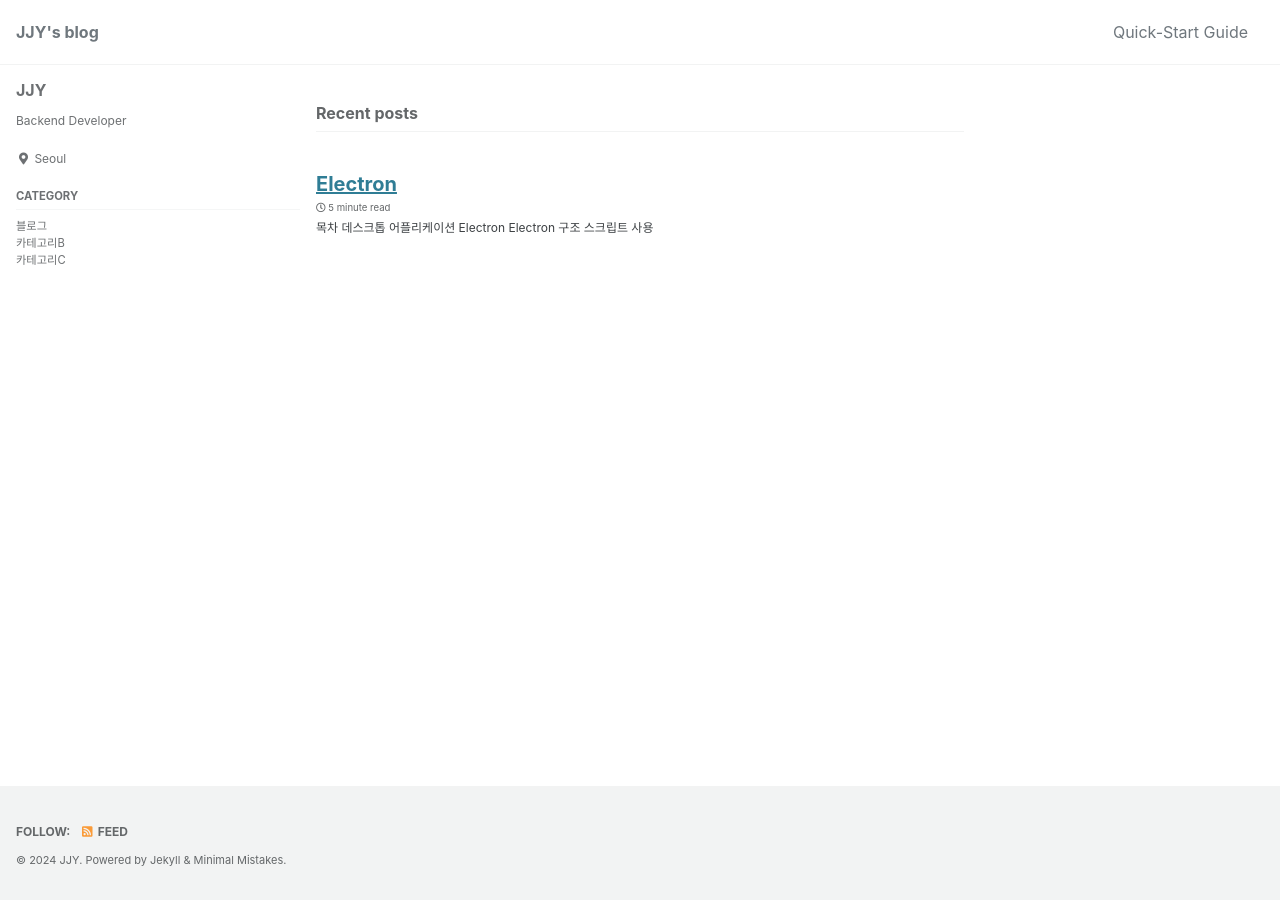
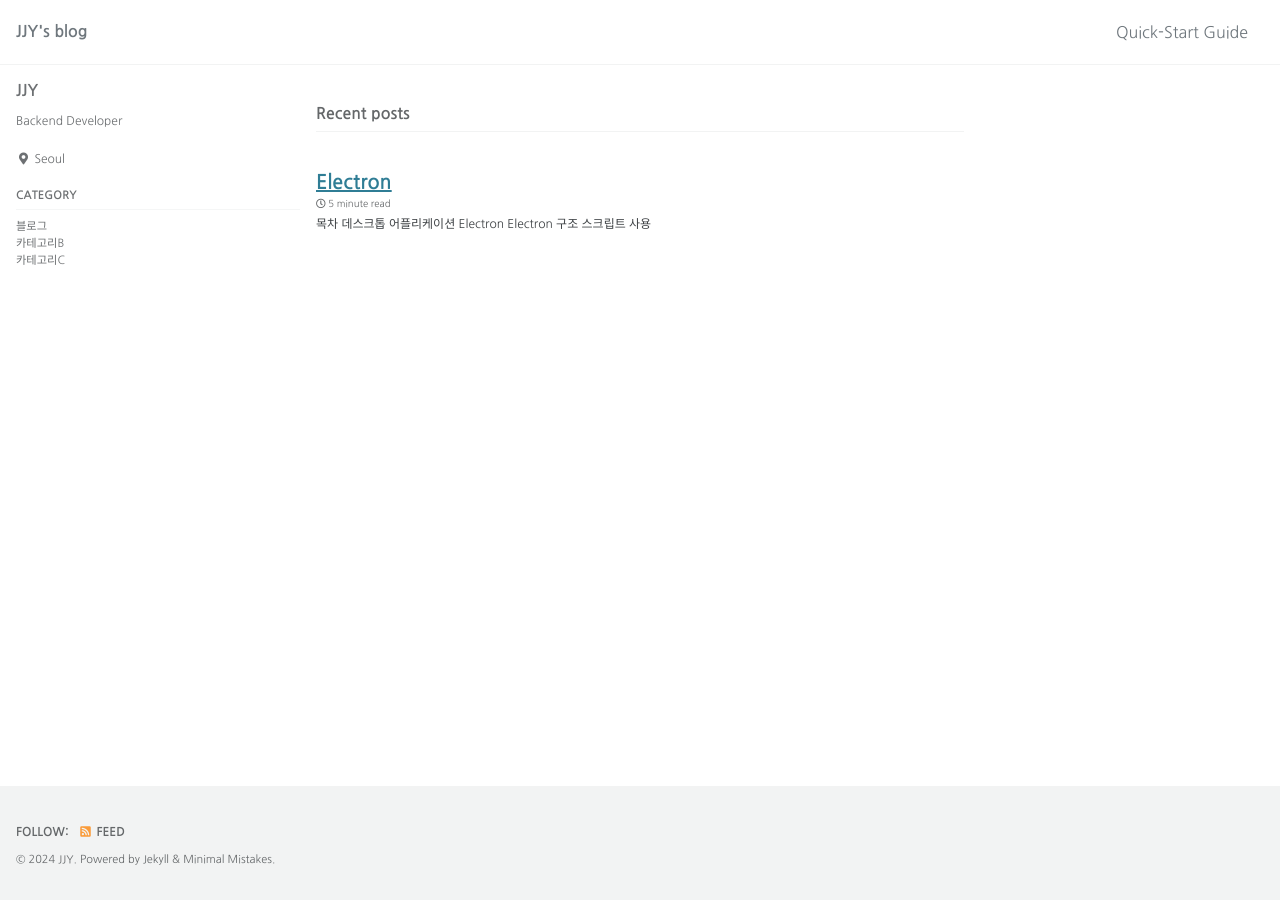
Before and after one commit to jjywalrus/jjywalrus.github.io, a Jekyll site: the page built from index.html, in a window 1280 px wide. Built offline with Jekyll 4.4.1, drawn with Linux system fonts in a browser that asks for light colours; cached includes are drawn as plain includes; the list of posts is cut into pages by our own code.

Commit message:
Update _variables.scss

```diff
--- a/_sass/minimal-mistakes/_variables.scss
+++ b/_sass/minimal-mistakes/_variables.scss
@@ -14,7 +14,7 @@ $indent-var: 1.3em !default;
 
 /* system typefaces */
 $serif: Georgia, Times, serif !default;
-$sans-serif: -apple-system, BlinkMacSystemFont, "Roboto", "Segoe UI",
+$sans-serif: 'Nanum Gothic', -apple-system, BlinkMacSystemFont, "Roboto", "Segoe UI",
   "Helvetica Neue", "Lucida Grande", Arial, sans-serif !default;
 $monospace: Monaco, Consolas, "Lucida Console", monospace !default;
 
```
